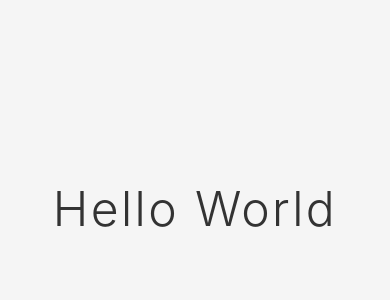
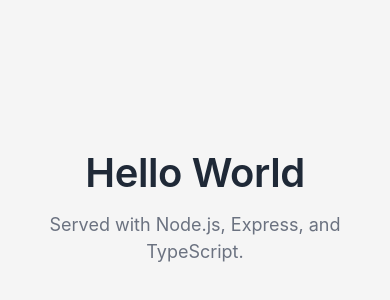
Before and after one commit to walhavaoy/hw7, a website: page public/index.html in a window 390 px wide. Shown: the part 214-514 px from the top of the page. Drawn offline with Linux system fonts and the light colour scheme.

Commit message:
feat: REQ-02-01: Apply clean minimal UI styling to Hello World page (#b4df4ce8)
Now I have enough context. The current `public/index.html` has basic minimal CSS already, but the ticket specifies more detailed requirements (generous whitespace, explicit readable body font-size, explicit responsive behavior). The implementation-coverage doc claims REQ-02-01 is complete, but co...
Branch: task/b4df4ce8
Task-Id: b4df4ce8-0d80-4c44-ba42-375d9c5f9251

```diff
--- a/public/index.html
+++ b/public/index.html
@@ -5,33 +5,55 @@
   <meta name="viewport" content="width=device-width, initial-scale=1.0">
   <title>Hello World</title>
   <style>
-    * {
-      margin: 0;
-      padding: 0;
+    :root {
+      --bg: #f5f5f5;
+      --text: #1f2937;
+      --text-dim: #6b7280;
+      --font-sans: -apple-system, BlinkMacSystemFont, 'Segoe UI', Roboto, Helvetica, Arial, sans-serif;
+    }
+    *, *::before, *::after {
       box-sizing: border-box;
     }
+    body, h1, p {
+      margin: 0;
+    }
+    html, body {
+      height: 100%;
+    }
     body {
-      font-family: -apple-system, BlinkMacSystemFont, 'Segoe UI', Roboto, sans-serif;
-      display: flex;
-      justify-content: center;
-      align-items: center;
+      font-family: var(--font-sans);
+      font-size: 1rem;
+      line-height: 1.5;
+      color: var(--text);
+      background: var(--bg);
       min-height: 100vh;
-      background-color: #f5f5f5;
-      color: #333;
+      display: grid;
+      place-items: center;
+      padding: 2rem;
+      -webkit-font-smoothing: antialiased;
     }
     main {
       text-align: center;
+      max-width: 40rem;
+      display: grid;
+      gap: 1rem;
     }
     h1 {
-      font-size: 3rem;
-      font-weight: 300;
-      letter-spacing: 0.05em;
+      font-size: clamp(2.5rem, 6vw, 4rem);
+      font-weight: 600;
+      letter-spacing: -0.01em;
+      line-height: 1.1;
+    }
+    .subtitle {
+      color: var(--text-dim);
+      font-size: 1.125rem;
     }
   </style>
 </head>
 <body>
   <main>
     <h1>Hello World</h1>
+    <p class="subtitle">Served with Node.js, Express, and TypeScript.</p>
   </main>
 </body>
 </html>
```
Also changed, not shown: docs/implemented/requirements.md (+12 -7 lines).
